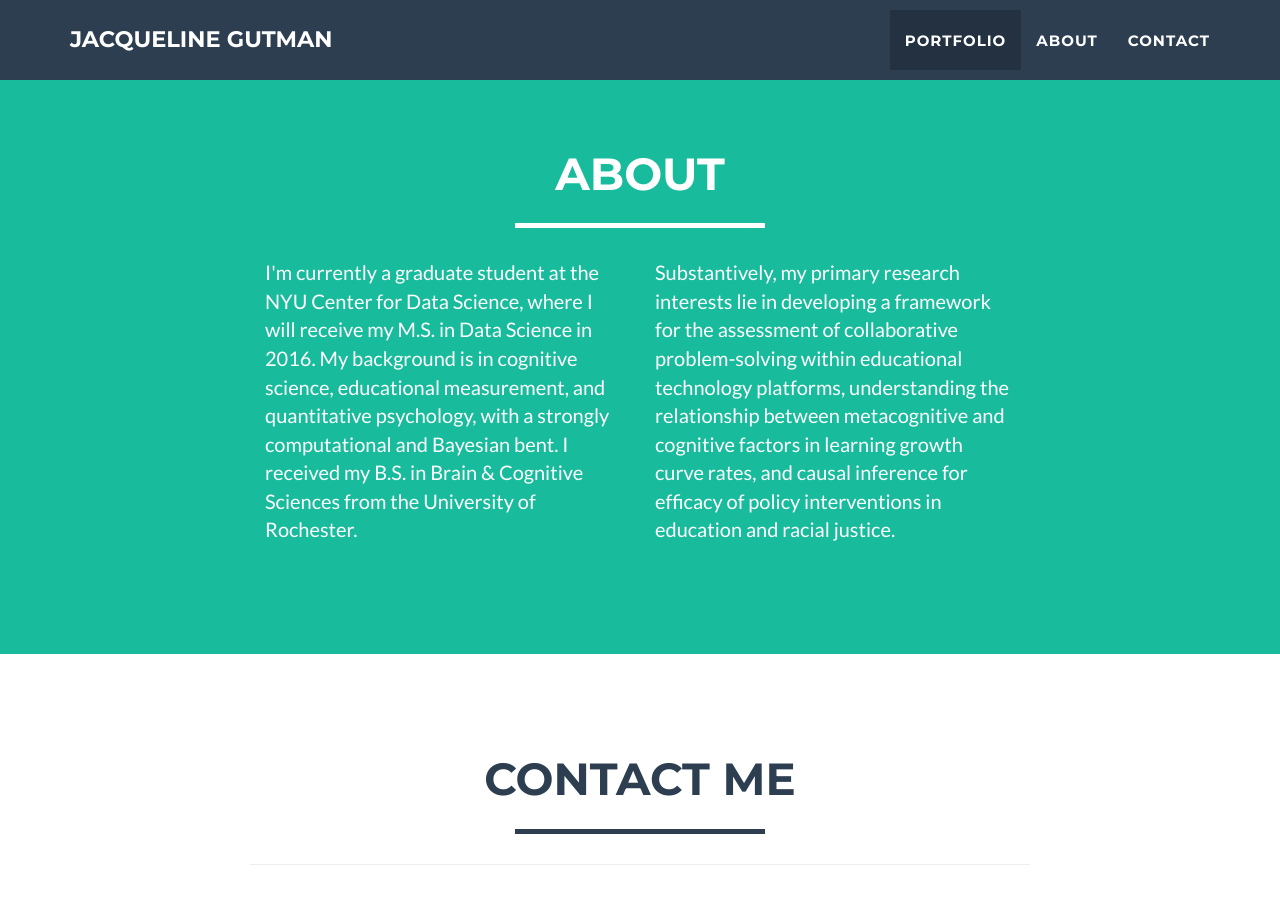
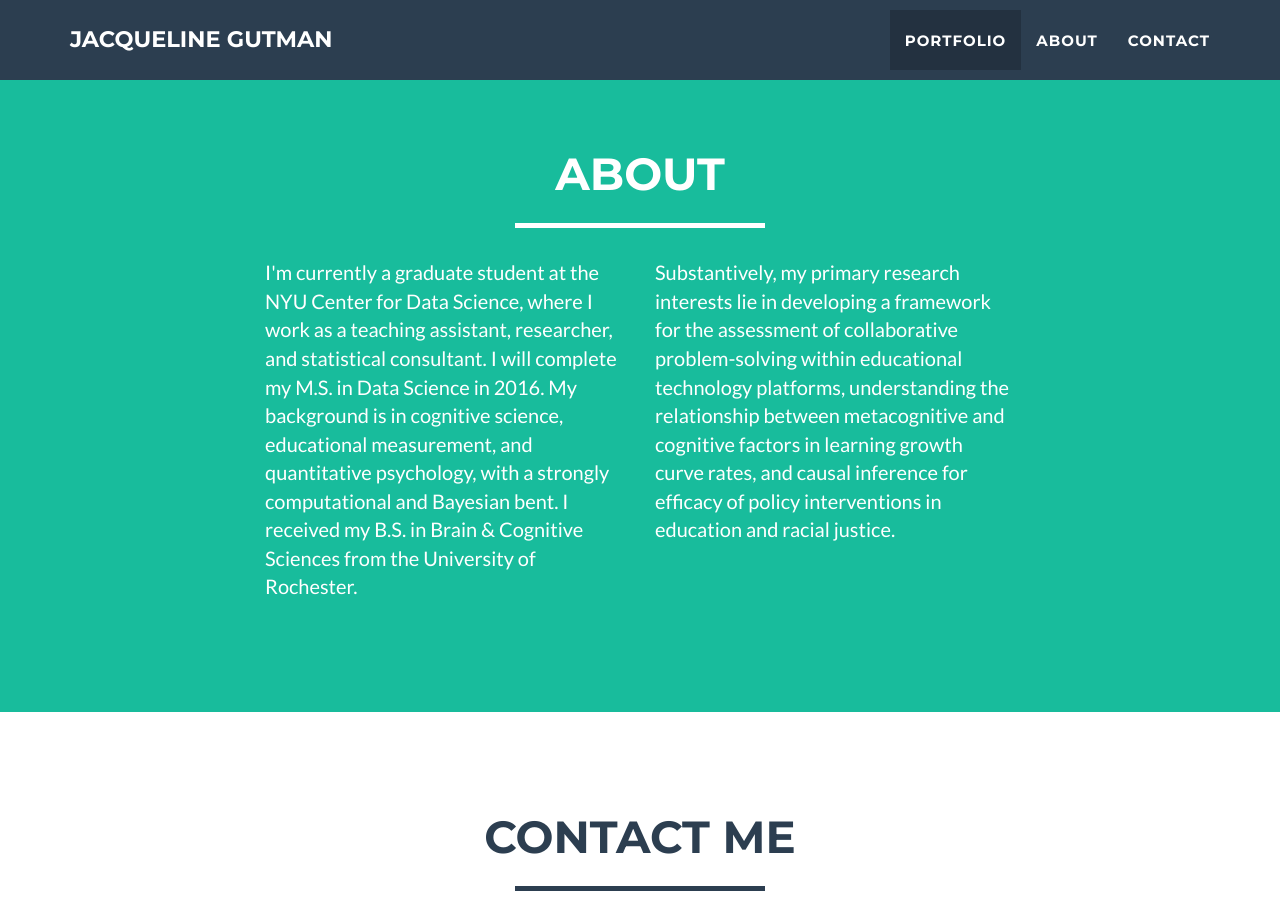
Before and after one commit to jgutman/jgutman.github.io, a Jekyll site: the page built from index.html, in a window 1280 px wide and 900 px high, scrolled down 1616 px. Built offline with Jekyll 4.4.1, drawn with Linux system fonts in a browser that asks for light colours.

Commit message:
fix content

```diff
--- a/_includes/about.html
+++ b/_includes/about.html
@@ -9,7 +9,7 @@
             </div>
             <div class="row">
                 <div class="col-lg-4 col-lg-offset-2">
-                    <p>I'm currently a graduate student at the NYU Center for Data Science, where I will receive my M.S. in Data Science in 2016. My background is in cognitive science, educational measurement, and quantitative psychology, with a strongly computational and Bayesian bent. I received my B.S. in Brain & Cognitive Sciences from the University of Rochester.</p>
+                    <p>I'm currently a graduate student at the NYU Center for Data Science, where I work as a teaching assistant, researcher, and statistical consultant. I will complete my M.S. in Data Science in 2016. My background is in cognitive science, educational measurement, and quantitative psychology, with a strongly computational and Bayesian bent. I received my B.S. in Brain & Cognitive Sciences from the University of Rochester.</p>
                 </div>
                 <div class="col-lg-4">
                     <p>Substantively, my primary research interests lie in developing a framework for the assessment of collaborative problem-solving within educational technology platforms, understanding the relationship between metacognitive and cognitive factors in learning growth curve rates, and causal inference for efficacy of policy interventions in education and racial justice.</p>
```
Also changed, not shown: 8 other files.
